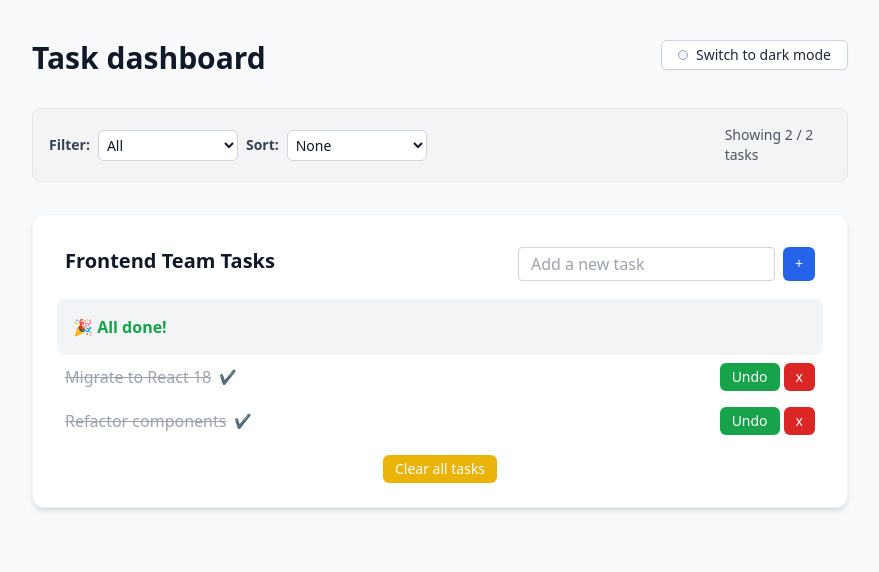
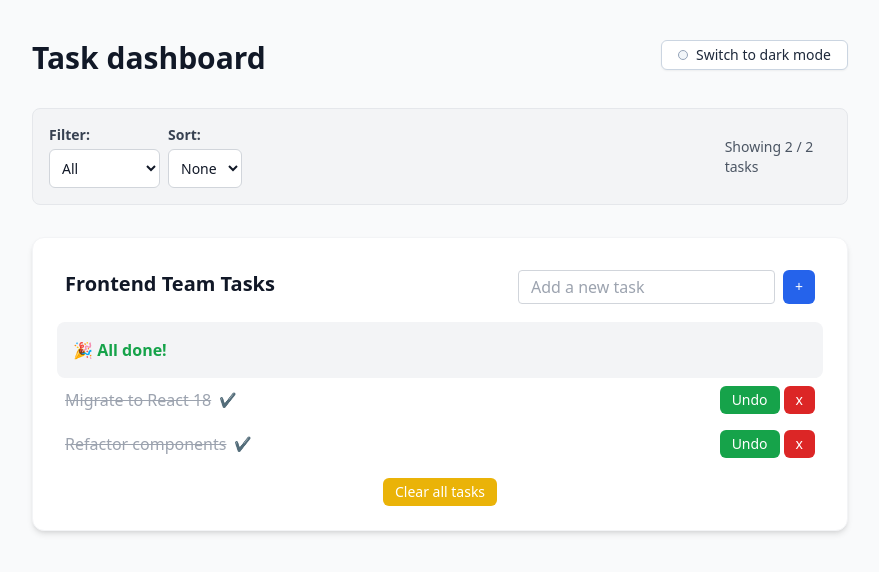
Before and after one commit to dalofe/react-playground, a React (Vite) app: page / in a window 1280 px wide. Shown: the top 572 px of the page, without its empty margins (200-1079 px from the left). Built offline with nearby package versions, Linux system fonts and the light colour scheme; the HTML template or start-up script is replaced by a standard one.

Commit message:
Day 24: Select component added

```diff
--- /dev/null
+++ b/src/components/Select.tsx
@@ -0,0 +1,45 @@
+export interface SelectOption<T extends string | number> {
+  value: T;
+  label: string;
+}
+
+interface SelectProps<T extends string | number> {
+  label?: string;
+  value: T;
+  onChange: (value: T) => void;
+  options: SelectOption<T>[];
+  className?: string;
+}
+
+export function Select<T extends string | number>({
+  label,
+  value,
+  onChange,
+  options,
+  className = '',
+}: SelectProps<T>) {
+  const baseStyles =
+    'w-full border border-gray-300 dark:border-gray-600 rounded-md p-2 text-sm bg-white dark:bg-gray-700 transition-colors focus:outline-none focus:ring-2 focus:ring-blue-200 dark:focus:ring-blue-500';
+
+  return (
+    <div className={`flex flex-col gap-1 w-full ${className}`}>
+      {label && (
+        <label className="mr-2 font-semibold text-sm text-gray-700 dark:text-gray-300">
+          {label}
+        </label>
+      )}
+
+      <select
+        className={baseStyles}
+        value={value}
+        onChange={(e) => onChange(e.target.value as T)}
+      >
+        {options.map((opt) => (
+          <option key={opt.value} value={opt.value}>
+            {opt.label}
+          </option>
+        ))}
+      </select>
+    </div>
+  );
+}
--- a/src/components/TaskFilterBar.tsx
+++ b/src/components/TaskFilterBar.tsx
@@ -1,4 +1,5 @@
 import type { Task, SortOptions, FilterOptions } from '../types/task';
+import { Select } from './Select';
 
 type TaskFilterBarProps = {
   tasks: Task[];
@@ -18,41 +19,39 @@ export function TaskFilterBar({
   numberOfVisibleTasks,
 }: TaskFilterBarProps) {
   return (
-    <div className="flex flex-col gap-3 rounded-lg border border-gray-200 bg-gray-100 p-3
+    <div
+      className="flex flex-col gap-3 rounded-lg border border-gray-200 bg-gray-100 p-3
     sm:flex-row sm:items-center sm:p-4 sm:justify-between sm:gap-4
-    dark:border-slate-700 dark:bg-slate-800">
+    dark:border-slate-700 dark:bg-slate-800"
+    >
       {/* Left side: Filter + Sort */}
       <div className="flex flex-col sm:flex-row sm:items-center gap-2 w-full">
         {/* Filter */}
         <div className="flex items-center gap-2 w-full sm:w-auto">
-          <label className="text-sm font-semibold text-gray-700 dark:text-gray-200">
-            Filter:
-          </label>
-          <select
-            className="select-base"
+          <Select
+            label="Filter:"
             value={filter}
-            onChange={(e) => onFilterChange(e.target.value as FilterOptions)}
-          >
-            <option value="all">All</option>
-            <option value="completed">Completed</option>
-            <option value="pending">Pending</option>
-          </select>
+            onChange={(v) => onFilterChange(v as FilterOptions)}
+            options={[
+              { value: 'all', label: 'All' },
+              { value: 'completed', label: 'Completed' },
+              { value: 'pending', label: 'Pending' },
+            ]}
+          />
         </div>
 
         {/* Sort */}
         <div className="flex items-center gap-2 w-full sm:w-auto">
-          <label className="text-sm font-semibold text-gray-700 dark:text-gray-200">
-            Sort:
-          </label>
-          <select
-            className="select-base"
+          <Select
+            label="Sort:"
             value={sort}
-            onChange={(e) => onSortChange(e.target.value as SortOptions)}
-          >
-            <option value="none">None</option>
-            <option value="asc">A-Z</option>
-            <option value="desc">Z-A</option>
-          </select>
+            onChange={(v) => onSortChange(v as SortOptions)}
+            options={[
+              { value: 'none', label: 'None' },
+              { value: 'asc', label: 'A-Z' },
+              { value: 'desc', label: 'Z-A' },
+            ]}
+          />
         </div>
       </div>
 
```
